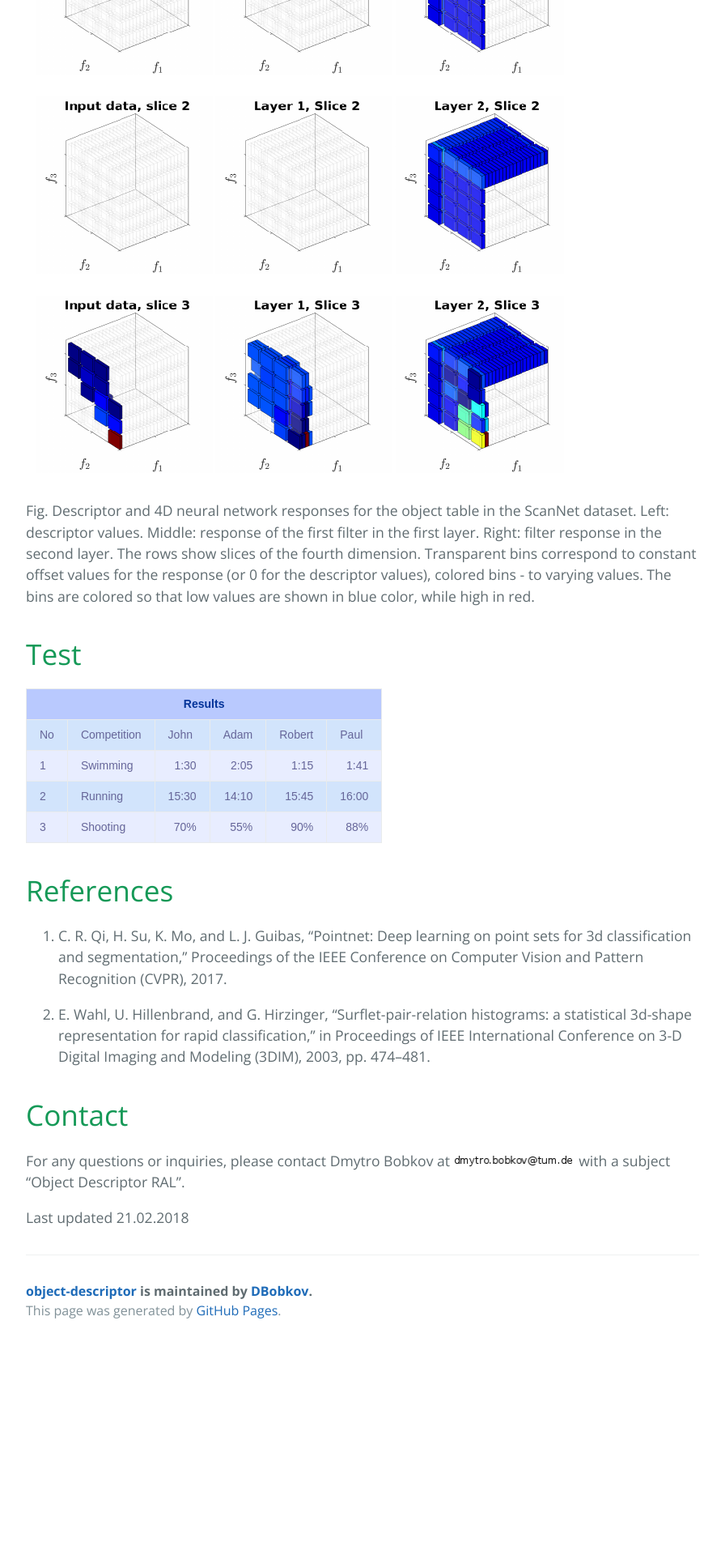
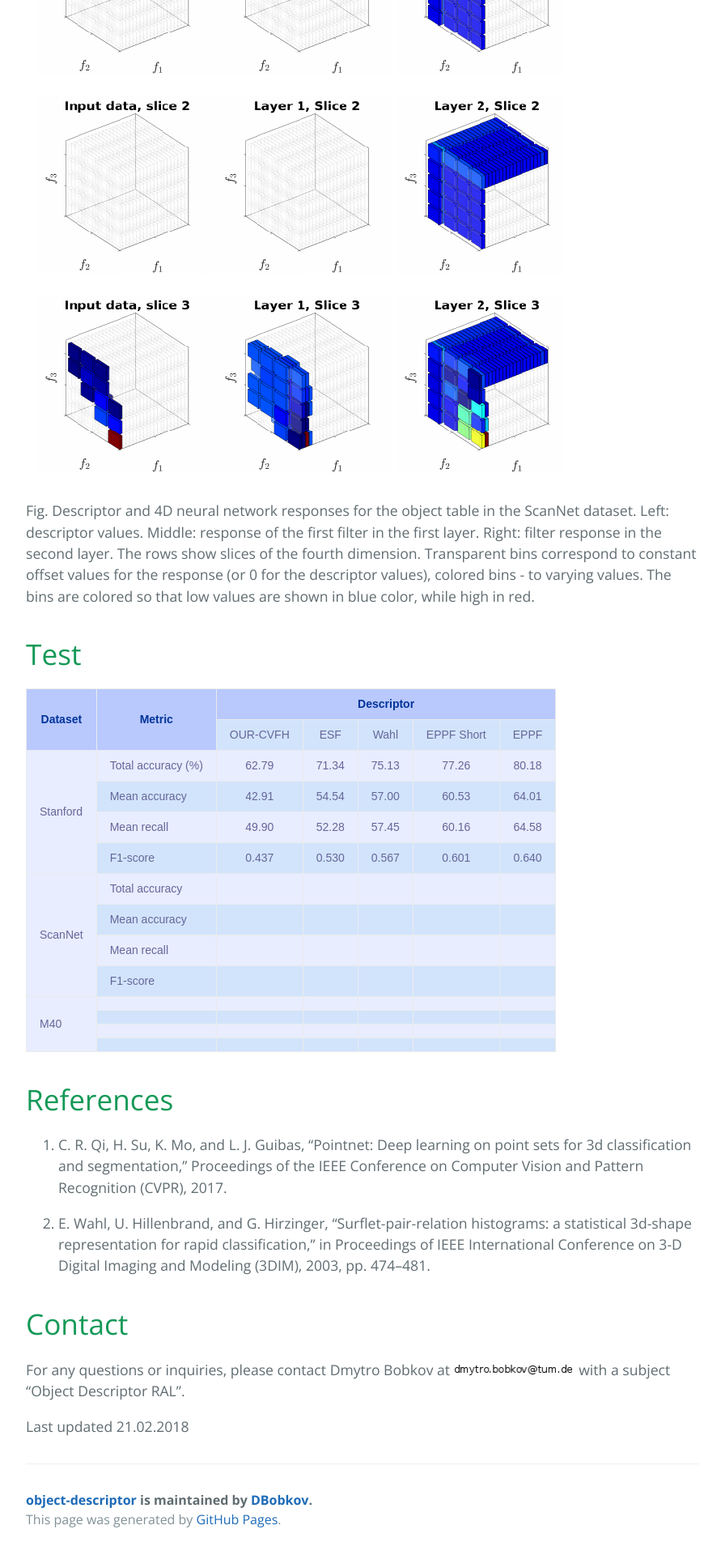
Before and after one commit to DBobkov/object-descriptor, a Jekyll site: the page built from index.md, in a window 1280 px wide. Shown: the part 3426-5346 px from the top of the page at 81% size, without its empty margins (192-1083 px from the left). Built offline with Jekyll 4.4.1, drawn with Linux system fonts in a browser that asks for light colours; our own code applies the rules of GitHub Pages for plain Markdown files; before the commit the page ends 5088 px from its top, so only the background shows below that.

Commit message:
More test

```diff
--- a/index.md
+++ b/index.md
@@ -48,47 +48,123 @@ Fig. Descriptor and 4D neural network responses for the object table in the Scan
 .tg  {border-collapse:collapse;border-spacing:0;border-color:#aabcfe;}
 .tg td{font-family:Arial, sans-serif;font-size:14px;padding:10px 5px;border-style:solid;border-width:1px;overflow:hidden;word-break:normal;border-color:#aabcfe;color:#669;background-color:#e8edff;}
 .tg th{font-family:Arial, sans-serif;font-size:14px;font-weight:normal;padding:10px 5px;border-style:solid;border-width:1px;overflow:hidden;word-break:normal;border-color:#aabcfe;color:#039;background-color:#b9c9fe;}
+.tg .tg-s6z2{text-align:center}
 .tg .tg-baqh{text-align:center;vertical-align:top}
-.tg .tg-mb3i{background-color:#D2E4FC;text-align:right;vertical-align:top}
-.tg .tg-lqy6{text-align:right;vertical-align:top}
+.tg .tg-j0tj{background-color:#D2E4FC;text-align:center;vertical-align:top}
+.tg .tg-yw4l{vertical-align:top}
 .tg .tg-6k2t{background-color:#D2E4FC;vertical-align:top}
-.tg .tg-yw4l{vertical-align:top}
 </style>
 <table class="tg">
   <tr>
-    <th class="tg-baqh" colspan="6">Results</th>
+    <th class="tg-031e" rowspan="2">Dataset</th>
+    <th class="tg-s6z2" rowspan="2">Metric</th>
+    <th class="tg-baqh" colspan="5">Descriptor</th>
   </tr>
   <tr>
-    <td class="tg-6k2t">No</td>
-    <td class="tg-6k2t">Competition</td>
-    <td class="tg-6k2t">John</td>
-    <td class="tg-6k2t">Adam</td>
-    <td class="tg-6k2t">Robert</td>
-    <td class="tg-6k2t">Paul</td>
+    <td class="tg-j0tj">OUR-CVFH</td>
+    <td class="tg-j0tj">ESF</td>
+    <td class="tg-j0tj">Wahl</td>
+    <td class="tg-j0tj">EPPF Short</td>
+    <td class="tg-j0tj">EPPF</td>
   </tr>
   <tr>
-    <td class="tg-yw4l">1</td>
-    <td class="tg-yw4l">Swimming</td>
-    <td class="tg-lqy6">1:30</td>
-    <td class="tg-lqy6">2:05</td>
-    <td class="tg-lqy6">1:15</td>
-    <td class="tg-lqy6">1:41</td>
+    <td class="tg-031e" rowspan="4">Stanford</td>
+    <td class="tg-yw4l">Total accuracy (%)</td>
+    <td class="tg-baqh">62.79</td>
+    <td class="tg-baqh">71.34</td>
+    <td class="tg-baqh">75.13</td>
+    <td class="tg-baqh">77.26</td>
+    <td class="tg-baqh">80.18</td>
   </tr>
   <tr>
-    <td class="tg-6k2t">2</td>
-    <td class="tg-6k2t">Running</td>
-    <td class="tg-mb3i">15:30</td>
-    <td class="tg-mb3i">14:10</td>
-    <td class="tg-mb3i">15:45</td>
-    <td class="tg-mb3i">16:00</td>
+    <td class="tg-6k2t">Mean accuracy</td>
+    <td class="tg-j0tj">42.91</td>
+    <td class="tg-j0tj">54.54</td>
+    <td class="tg-j0tj">57.00</td>
+    <td class="tg-j0tj">60.53</td>
+    <td class="tg-j0tj">64.01</td>
   </tr>
   <tr>
-    <td class="tg-yw4l">3</td>
-    <td class="tg-yw4l">Shooting</td>
-    <td class="tg-lqy6">70%</td>
-    <td class="tg-lqy6">55%</td>
-    <td class="tg-lqy6">90%</td>
-    <td class="tg-lqy6">88%</td>
+    <td class="tg-yw4l">Mean recall</td>
+    <td class="tg-baqh">49.90</td>
+    <td class="tg-baqh">52.28</td>
+    <td class="tg-baqh">57.45</td>
+    <td class="tg-baqh">60.16</td>
+    <td class="tg-baqh">64.58</td>
+  </tr>
+  <tr>
+    <td class="tg-6k2t">F1-score</td>
+    <td class="tg-j0tj">0.437</td>
+    <td class="tg-j0tj">0.530</td>
+    <td class="tg-j0tj">0.567</td>
+    <td class="tg-j0tj">0.601</td>
+    <td class="tg-j0tj">0.640</td>
+  </tr>
+  <tr>
+    <td class="tg-031e" rowspan="4">ScanNet</td>
+    <td class="tg-yw4l">Total accuracy</td>
+    <td class="tg-baqh"></td>
+    <td class="tg-baqh"></td>
+    <td class="tg-baqh"></td>
+    <td class="tg-baqh"></td>
+    <td class="tg-baqh"></td>
+  </tr>
+  <tr>
+    <td class="tg-6k2t">Mean accuracy</td>
+    <td class="tg-j0tj"></td>
+    <td class="tg-j0tj"></td>
+    <td class="tg-j0tj"></td>
+    <td class="tg-j0tj"></td>
+    <td class="tg-j0tj"></td>
+  </tr>
+  <tr>
+    <td class="tg-yw4l">Mean recall</td>
+    <td class="tg-baqh"></td>
+    <td class="tg-baqh"></td>
+    <td class="tg-baqh"></td>
+    <td class="tg-baqh"></td>
+    <td class="tg-baqh"></td>
+  </tr>
+  <tr>
+    <td class="tg-6k2t">F1-score</td>
+    <td class="tg-j0tj"></td>
+    <td class="tg-j0tj"></td>
+    <td class="tg-j0tj"></td>
+    <td class="tg-j0tj"></td>
+    <td class="tg-j0tj"></td>
+  </tr>
+  <tr>
+    <td class="tg-031e" rowspan="4">M40</td>
+    <td class="tg-yw4l"></td>
+    <td class="tg-baqh"></td>
+    <td class="tg-baqh"></td>
+    <td class="tg-baqh"></td>
+    <td class="tg-baqh"></td>
+    <td class="tg-baqh"></td>
+  </tr>
+  <tr>
+    <td class="tg-6k2t"></td>
+    <td class="tg-j0tj"></td>
+    <td class="tg-j0tj"></td>
+    <td class="tg-j0tj"></td>
+    <td class="tg-j0tj"></td>
+    <td class="tg-j0tj"></td>
+  </tr>
+  <tr>
+    <td class="tg-yw4l"></td>
+    <td class="tg-baqh"></td>
+    <td class="tg-baqh"></td>
+    <td class="tg-baqh"></td>
+    <td class="tg-baqh"></td>
+    <td class="tg-baqh"></td>
+  </tr>
+  <tr>
+    <td class="tg-6k2t"></td>
+    <td class="tg-j0tj"></td>
+    <td class="tg-j0tj"></td>
+    <td class="tg-j0tj"></td>
+    <td class="tg-j0tj"></td>
+    <td class="tg-j0tj"></td>
   </tr>
 </table>
 
```
